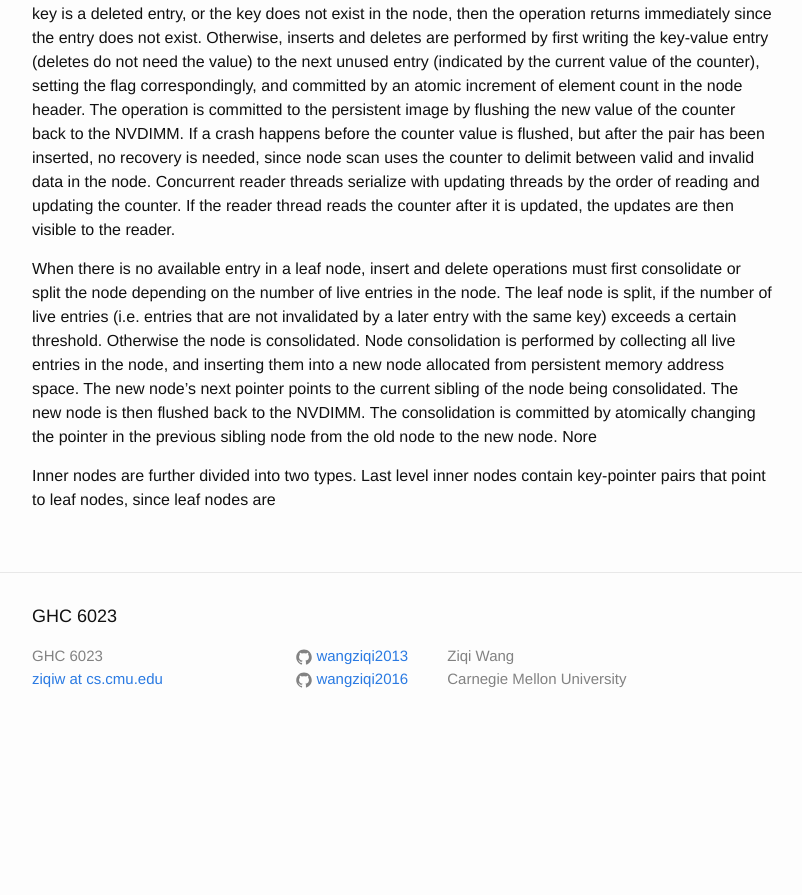
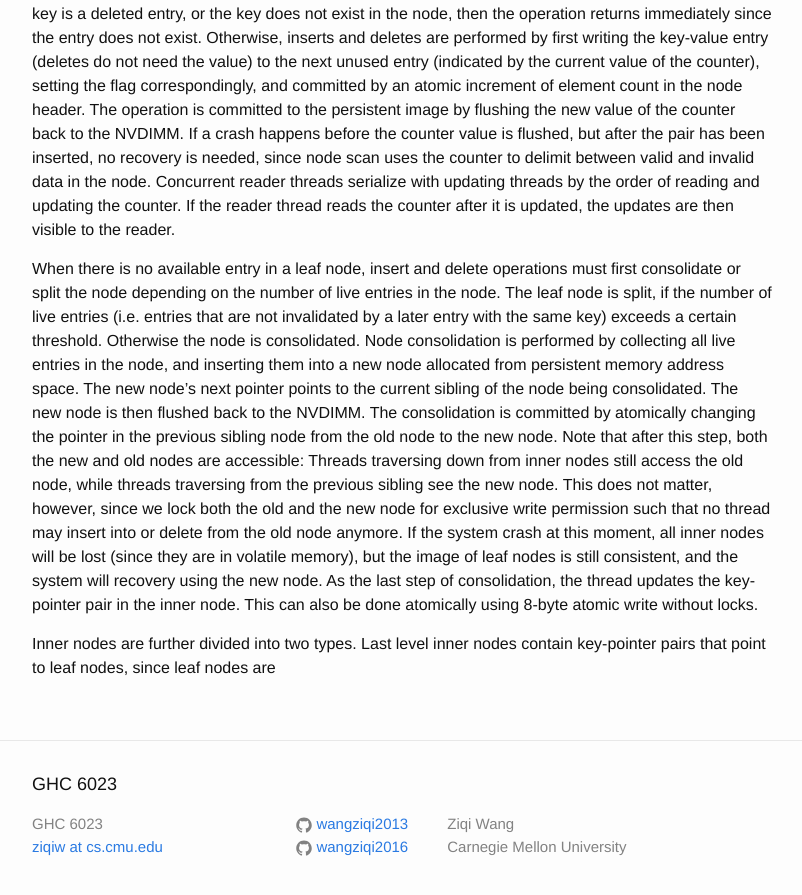
Before and after one commit to wangziqi2013/wangziqi2013.github.io, a Jekyll site: the page built from _posts/2019-12-01-nvtree.markdown, in a window 1280 px wide and 900 px high, scrolled down 1351 px. Shown: the top 895 px of the window, without its empty margins (238-1040 px from the left). Built offline with Jekyll 4.4.1, drawn with Linux system fonts in a browser that asks for light colours; before the commit the page ends 2101 px from its top, so only the background shows below that.

Commit message:
Adding consolidation

```diff
--- a/_posts/2019-12-01-nvtree.markdown
+++ b/_posts/2019-12-01-nvtree.markdown
@@ -61,8 +61,14 @@ entries that are not invalidated by a later entry with the same key) exceeds a c
 consolidated. Node consolidation is performed by collecting all live entries in the node, and inserting them into a new
 node allocated from persistent memory address space. The new node's next pointer points to the current sibling of the
 node being consolidated. The new node is then flushed back to the NVDIMM. The consolidation is committed by atomically
-changing the pointer in the previous sibling node from the old node to the new node. Nore
-
+changing the pointer in the previous sibling node from the old node to the new node. Note that after this step, both
+the new and old nodes are accessible: Threads traversing down from inner nodes still access the old node, while threads
+traversing from the previous sibling see the new node. This does not matter, however, since we lock both the old and the
+new node for exclusive write permission such that no thread may insert into or delete from the old node anymore. If
+the system crash at this moment, all inner nodes will be lost (since they are in volatile memory), but the image of
+leaf nodes is still consistent, and the system will recovery using the new node. As the last step of consolidation, the
+thread updates the key-pointer pair in the inner node. This can also be done atomically using 8-byte atomic write without
+locks.
 
 Inner nodes are further divided into two types. Last level inner nodes contain key-pointer pairs that point to leaf nodes,
 since leaf nodes are
```
